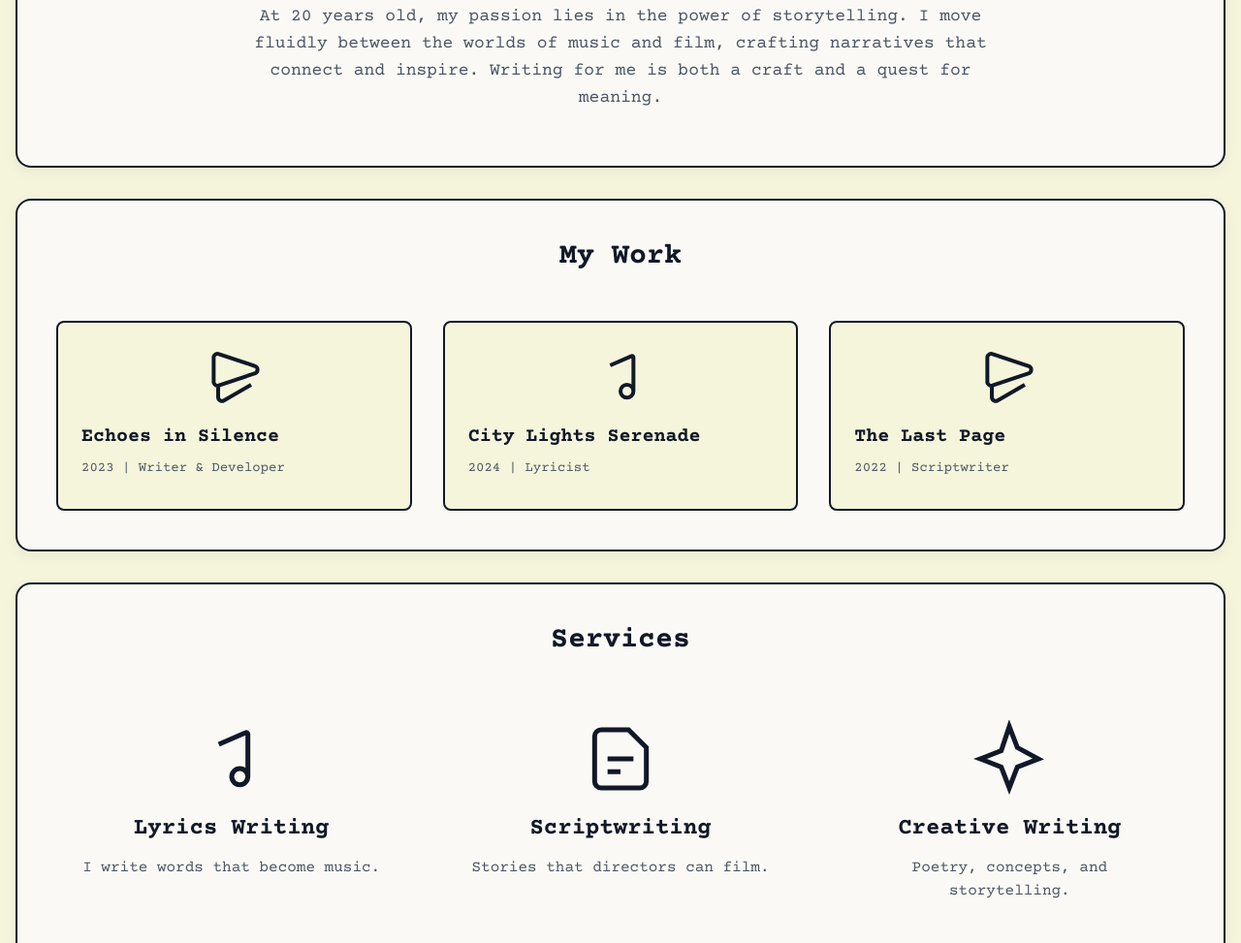
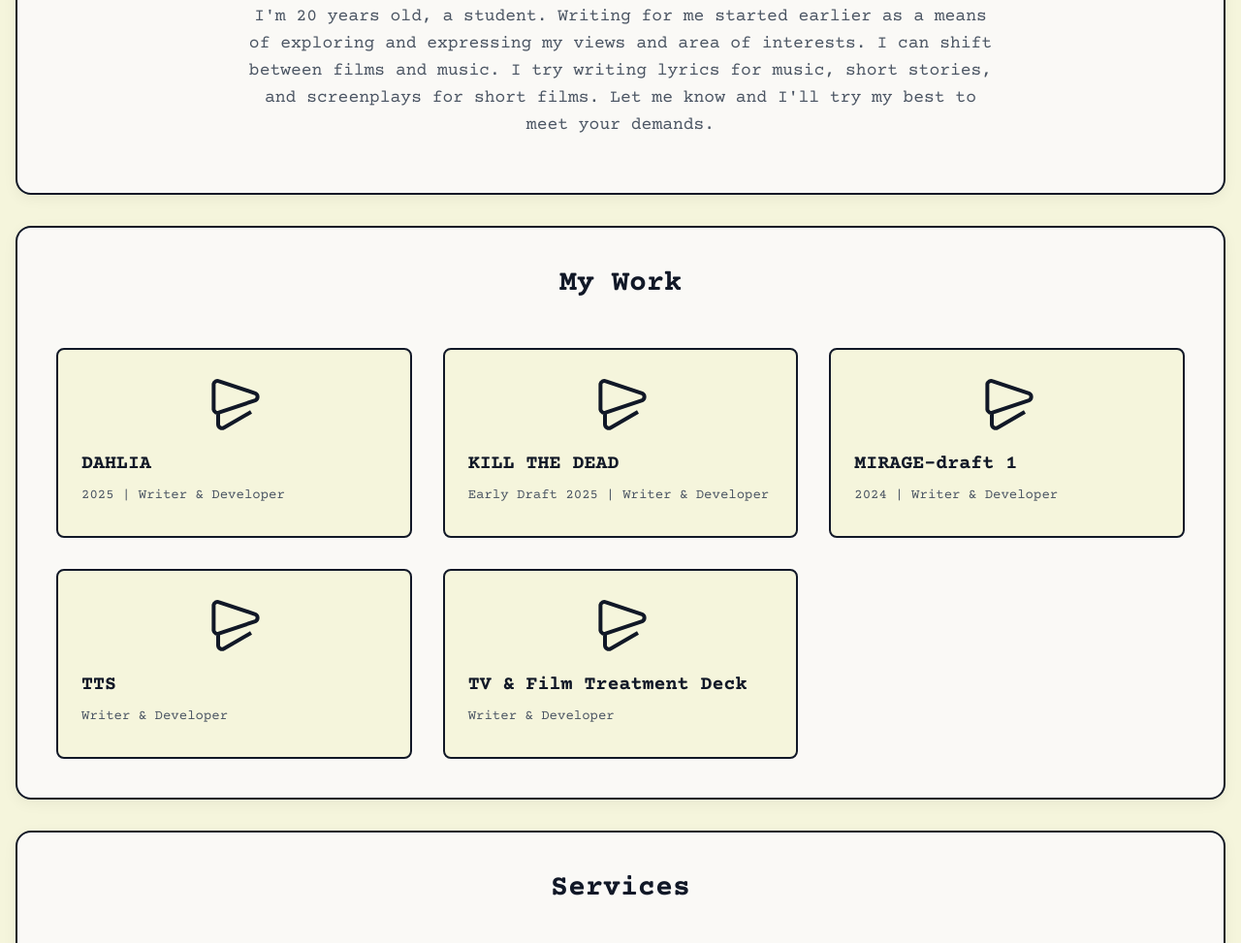
Before and after one commit to neelabhbaishya/mujtahidportfolio, a plain HTML site: page index.html in a window 1280 px wide. Shown: the part 1029-2002 px from the top of the page at 97% size. Drawn offline with nearby package versions, Linux system fonts and the light colour scheme.

Commit message:
Update index.html

```diff
--- a/index.html
+++ b/index.html
@@ -81,9 +81,6 @@
         .icon-hover svg { transition: transform 0.3s ease-in-out; }
         .icon-hover:hover svg { transform: scale(1.1) rotate(-5deg); }
 
-        .paper-plane-send { transition: transform 0.5s ease-in-out; }
-        button:hover .paper-plane-send { transform: translateX(50px) translateY(-50px); }
-
         /* Scroll reveal animation */
         .reveal { opacity: 0; transform: translateY(20px); transition: opacity 0.8s ease-out, transform 0.8s ease-out; }
         .reveal.visible { opacity: 1; transform: translateY(0); }
@@ -143,8 +140,8 @@
             <div class="text-center">
                 <div class="max-w-3xl mx-auto">
                     <div class="icon-hover w-24 h-24 mx-auto mb-8 reveal stroke-current text-primary"><svg viewBox="0 0 64 64" fill="none" stroke-width="2"><path d="M32 4L4 32l12 12L48 12 32 4zM4 32l8 8m28-28l8 8M16 44l-4 16 16-4"/></svg></div>
-                    <h2 class="text-3xl font-bold mb-6 reveal text-primary">A Young Creative Writer</h2>
-                    <p class="text-lg mb-4 reveal text-secondary">At 20 years old, my passion lies in the power of storytelling. I move fluidly between the worlds of music and film, crafting narratives that connect and inspire. Writing for me is both a craft and a quest for meaning.</p>
+                    <h2 class="text-3xl font-bold mb-6 reveal text-primary">About Me</h2>
+                    <p class="text-lg mb-4 reveal text-secondary">I'm 20 years old, a student. Writing for me started earlier as a means of exploring and expressing my views and area of interests. I can shift between films and music. I try writing lyrics for music, short stories, and screenplays for short films. Let me know and I'll try my best to meet your demands.</p>
                 </div>
             </div>
         </section>
@@ -155,21 +152,41 @@
                 <h2 class="text-3xl font-bold text-center mb-12 reveal text-primary">My Work</h2>
                 <div class="grid grid-cols-1 md:grid-cols-2 lg:grid-cols-3 gap-8">
                     <!-- Project Cards -->
-                    <div class="bg-primary p-6 rounded-lg transform hover:-translate-y-2 transition-transform duration-300 reveal border-2 border-custom">
-                        <div class="icon-hover w-16 h-16 mx-auto mb-4 stroke-current text-primary"><svg viewBox="0 0 24 24" fill="none" stroke-width="1.5"><path d="M4.268 4.213a1.5 1.5 0 0 1 2.064-1.09l14.01 4.67a1.5 1.5 0 0 1 0 2.75l-14.01 4.67a1.5 1.5 0 0 1-2.064-1.09V4.213zM6 15.143v4.644a1.5 1.5 0 0 0 2.25 1.3l10.5-6.062"/></svg></div>
-                        <h3 class="text-xl font-bold mb-2 text-primary">Echoes in Silence</h3>
-                        <p class="text-sm text-secondary mb-2">2023 | Writer & Developer</p>
-                    </div>
-                    <div class="bg-primary p-6 rounded-lg transform hover:-translate-y-2 transition-transform duration-300 reveal border-2 border-custom">
-                         <div class="icon-hover w-16 h-16 mx-auto mb-4 stroke-current text-primary"><svg viewBox="0 0 24 24" fill="none" stroke-width="1.5"><path d="M17 17.5a2.5 2.5 0 1 1-5 0 2.5 2.5 0 0 1 5 0zm0 0V4.335a.5.5 0 0 0-.721-.447L8 7.5"/></svg></div>
-                        <h3 class="text-xl font-bold mb-2 text-primary">City Lights Serenade</h3>
-                        <p class="text-sm text-secondary mb-2">2024 | Lyricist</p>
-                    </div>
-                    <div class="bg-primary p-6 rounded-lg transform hover:-translate-y-2 transition-transform duration-300 reveal border-2 border-custom">
-                        <div class="icon-hover w-16 h-16 mx-auto mb-4 stroke-current text-primary"><svg viewBox="0 0 24 24" fill="none" stroke-width="1.5"><path d="M4.268 4.213a1.5 1.5 0 0 1 2.064-1.09l14.01 4.67a1.5 1.5 0 0 1 0 2.75l-14.01 4.67a1.5 1.5 0 0 1-2.064-1.09V4.213zM6 15.143v4.644a1.5 1.5 0 0 0 2.25 1.3l10.5-6.062"/></svg></div>
-                        <h3 class="text-xl font-bold mb-2 text-primary">The Last Page</h3>
-                        <p class="text-sm text-secondary mb-2">2022 | Scriptwriter</p>
-                    </div>
+                    <a href="#" target="_blank" rel="noopener noreferrer">
+                        <div class="bg-primary h-full p-6 rounded-lg transform hover:-translate-y-2 transition-transform duration-300 reveal border-2 border-custom">
+                            <div class="icon-hover w-16 h-16 mx-auto mb-4 stroke-current text-primary"><svg viewBox="0 0 24 24" fill="none" stroke-width="1.5"><path d="M4.268 4.213a1.5 1.5 0 0 1 2.064-1.09l14.01 4.67a1.5 1.5 0 0 1 0 2.75l-14.01 4.67a1.5 1.5 0 0 1-2.064-1.09V4.213zM6 15.143v4.644a1.5 1.5 0 0 0 2.25 1.3l10.5-6.062"/></svg></div>
+                            <h3 class="text-xl font-bold mb-2 text-primary">DAHLIA</h3>
+                            <p class="text-sm text-secondary mb-2">2025 | Writer & Developer</p>
+                        </div>
+                    </a>
+                    <a href="#" target="_blank" rel="noopener noreferrer">
+                        <div class="bg-primary h-full p-6 rounded-lg transform hover:-translate-y-2 transition-transform duration-300 reveal border-2 border-custom">
+                             <div class="icon-hover w-16 h-16 mx-auto mb-4 stroke-current text-primary"><svg viewBox="0 0 24 24" fill="none" stroke-width="1.5"><path d="M4.268 4.213a1.5 1.5 0 0 1 2.064-1.09l14.01 4.67a1.5 1.5 0 0 1 0 2.75l-14.01 4.67a1.5 1.5 0 0 1-2.064-1.09V4.213zM6 15.143v4.644a1.5 1.5 0 0 0 2.25 1.3l10.5-6.062"/></svg></div>
+                            <h3 class="text-xl font-bold mb-2 text-primary">KILL THE DEAD</h3>
+                            <p class="text-sm text-secondary mb-2">Early Draft 2025 | Writer & Developer</p>
+                        </div>
+                    </a>
+                    <a href="#" target="_blank" rel="noopener noreferrer">
+                        <div class="bg-primary h-full p-6 rounded-lg transform hover:-translate-y-2 transition-transform duration-300 reveal border-2 border-custom">
+                            <div class="icon-hover w-16 h-16 mx-auto mb-4 stroke-current text-primary"><svg viewBox="0 0 24 24" fill="none" stroke-width="1.5"><path d="M4.268 4.213a1.5 1.5 0 0 1 2.064-1.09l14.01 4.67a1.5 1.5 0 0 1 0 2.75l-14.01 4.67a1.5 1.5 0 0 1-2.064-1.09V4.213zM6 15.143v4.644a1.5 1.5 0 0 0 2.25 1.3l10.5-6.062"/></svg></div>
+                            <h3 class="text-xl font-bold mb-2 text-primary">MIRAGE-draft 1</h3>
+                            <p class="text-sm text-secondary mb-2">2024 | Writer & Developer</p>
+                        </div>
+                    </a>
+                    <a href="#" target="_blank" rel="noopener noreferrer">
+                        <div class="bg-primary h-full p-6 rounded-lg transform hover:-translate-y-2 transition-transform duration-300 reveal border-2 border-custom">
+                            <div class="icon-hover w-16 h-16 mx-auto mb-4 stroke-current text-primary"><svg viewBox="0 0 24 24" fill="none" stroke-width="1.5"><path d="M4.268 4.213a1.5 1.5 0 0 1 2.064-1.09l14.01 4.67a1.5 1.5 0 0 1 0 2.75l-14.01 4.67a1.5 1.5 0 0 1-2.064-1.09V4.213zM6 15.143v4.644a1.5 1.5 0 0 0 2.25 1.3l10.5-6.062"/></svg></div>
+                            <h3 class="text-xl font-bold mb-2 text-primary">TTS</h3>
+                            <p class="text-sm text-secondary mb-2">Writer & Developer</p>
+                        </div>
+                    </a>
+                    <a href="#" target="_blank" rel="noopener noreferrer">
+                        <div class="bg-primary h-full p-6 rounded-lg transform hover:-translate-y-2 transition-transform duration-300 reveal border-2 border-custom">
+                            <div class="icon-hover w-16 h-16 mx-auto mb-4 stroke-current text-primary"><svg viewBox="0 0 24 24" fill="none" stroke-width="1.5"><path d="M4.268 4.213a1.5 1.5 0 0 1 2.064-1.09l14.01 4.67a1.5 1.5 0 0 1 0 2.75l-14.01 4.67a1.5 1.5 0 0 1-2.064-1.09V4.213zM6 15.143v4.644a1.5 1.5 0 0 0 2.25 1.3l10.5-6.062"/></svg></div>
+                            <h3 class="text-xl font-bold mb-2 text-primary">TV & Film Treatment Deck</h3>
+                            <p class="text-sm text-secondary mb-2">Writer & Developer</p>
+                        </div>
+                    </a>
                 </div>
             </div>
         </section>
@@ -204,22 +221,21 @@
                 <div class="max-w-xl mx-auto text-center">
                     <h2 class="text-3xl font-bold mb-4 reveal text-primary">Let's Create Together</h2>
                     <p class="text-lg mb-8 reveal text-secondary">Have a project in mind? I'd love to hear about it.</p>
-                    <form id="contact-form" class="reveal">
+                    <form id="contact-form" action="https://formspree.io/f/xeolgeeb" method="POST" class="reveal">
                         <div class="mb-4">
-                            <input type="text" placeholder="Your Name" class="w-full p-3 bg-primary border-2 border-custom rounded-md focus:outline-none focus:ring-2 focus:ring-gray-500 text-primary" required>
+                            <input type="text" name="name" placeholder="Your Name" class="w-full p-3 bg-primary border-2 border-custom rounded-md focus:outline-none focus:ring-2 focus:ring-gray-500 text-primary" required>
                         </div>
                         <div class="mb-4">
-                            <input type="email" placeholder="Your Email" class="w-full p-3 bg-primary border-2 border-custom rounded-md focus:outline-none focus:ring-2 focus:ring-gray-500 text-primary" required>
+                            <input type="email" name="email" placeholder="Your Email" class="w-full p-3 bg-primary border-2 border-custom rounded-md focus:outline-none focus:ring-2 focus:ring-gray-500 text-primary" required>
                         </div>
                         <div class="mb-4">
-                            <textarea placeholder="Your Message" rows="5" class="w-full p-3 bg-primary border-2 border-custom rounded-md focus:outline-none focus:ring-2 focus:ring-gray-500 text-primary" required></textarea>
+                            <textarea placeholder="Your Message" name="message" rows="5" class="w-full p-3 bg-primary border-2 border-custom rounded-md focus:outline-none focus:ring-2 focus:ring-gray-500 text-primary" required></textarea>
                         </div>
-                        <button type="submit" class="w-full bg-primary text-primary font-bold py-3 px-8 rounded-full hover:bg-opacity-80 transition-all duration-300 flex items-center justify-center space-x-2 border-2 border-custom">
+                        <button type="submit" class="w-full bg-primary text-primary font-bold py-3 px-8 rounded-full hover:bg-opacity-80 transition-all duration-300 transform hover:scale-105 flex items-center justify-center space-x-2 border-2 border-custom">
                             <span>Send Message</span>
-                            <svg class="w-5 h-5 paper-plane-send" viewBox="0 0 24 24" fill="none" stroke="currentColor" stroke-width="2"><path d="M22 2L11 13M22 2L15 22l-4-9-9-4 20-6z"/></svg>
+                            <svg class="w-5 h-5" viewBox="0 0 24 24" fill="none" stroke="currentColor" stroke-width="2"><path d="M22 2L11 13M22 2L15 22l-4-9-9-4 20-6z"/></svg>
                         </button>
                     </form>
-                    <p id="form-message" class="mt-4 text-lg text-secondary"></p>
                 </div>
             </div>
         </section>
@@ -247,8 +263,6 @@
         const themeToggleBtn = document.getElementById('theme-toggle');
         const sunIcon = document.getElementById('theme-icon-sun');
         const moonIcon = document.getElementById('theme-icon-moon');
-        const contactForm = document.getElementById('contact-form');
-        const formMessage = document.getElementById('form-message');
         const root = document.documentElement;
 
         // Theme switching logic
@@ -293,16 +307,6 @@
         };
         window.addEventListener('scroll', revealOnScroll);
         revealOnScroll(); // Trigger on load
-
-        // Contact form submission
-        contactForm.addEventListener('submit', (e) => {
-            e.preventDefault();
-            formMessage.textContent = 'Thank you for your message!';
-            contactForm.reset();
-            setTimeout(() => {
-                formMessage.textContent = '';
-            }, 5000);
-        });
     </script>
 </body>
 </html>
```
